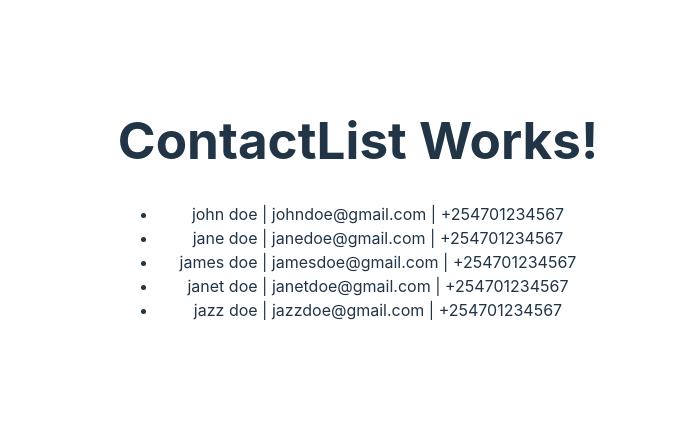
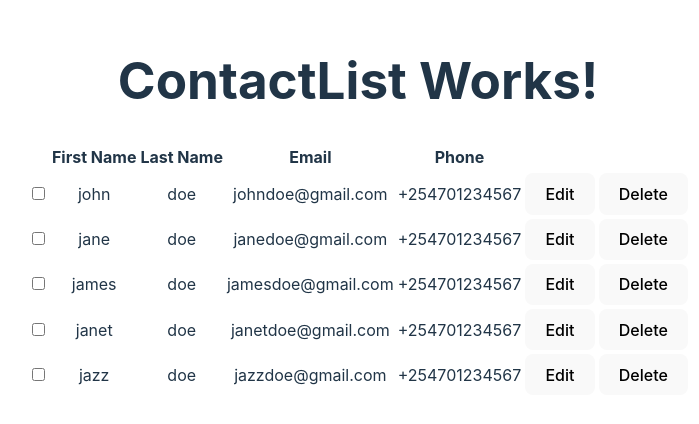
Before and after one commit to kahoragachau/Contabook, a React (Vite) app: page / in a window 1280 px wide. Shown: the part 192-616 px from the top of the page, without its empty margins (282-981 px from the left). Built offline with nearby package versions, Linux system fonts and the light colour scheme; data requests are answered from the project's data file.

Commit message:
✨feat: Add Edit and Delete Button

```diff
--- a/src/components/ContactsList/ContactsList.jsx
+++ b/src/components/ContactsList/ContactsList.jsx
@@ -10,12 +10,20 @@ const ContactList = () => {
     .then(data => setContacts(data))
   }
 
-  const listContacts =
+  const tabulateContacts =
       contacts.map(contact => {
         return (
-        <li key={contact.id}>
-          {contact.firstname} {contact.lastname} | {contact.email} | { contact.phone }
-        </li>
+          <>
+            <tr>
+              <td><input type="checkbox" name="" id="" /></td>
+              <td>{contact.firstname}</td>
+              <td>{contact.lastname}</td>
+              <td>{contact.email} </td>
+              <td>{contact.phone} </td>
+              <td><button>Edit</button></td>
+              <td><button>Delete</button></td>
+            </tr>
+          </>
         )
   })
 
@@ -26,9 +34,18 @@ const ContactList = () => {
   return (
     <>
       <h1>ContactList Works!</h1>
-      <ul>
-        {listContacts}
-      </ul>
+      <table>
+        <tr>
+          <th> </th>
+          <th>First Name</th>
+          <th>Last Name</th>
+          <th>Email</th>
+          <th>Phone</th>
+          <th> </th>
+          <th> </th>
+        </tr>
+        {tabulateContacts}
+      </table>
     </>
   )
 }
```
